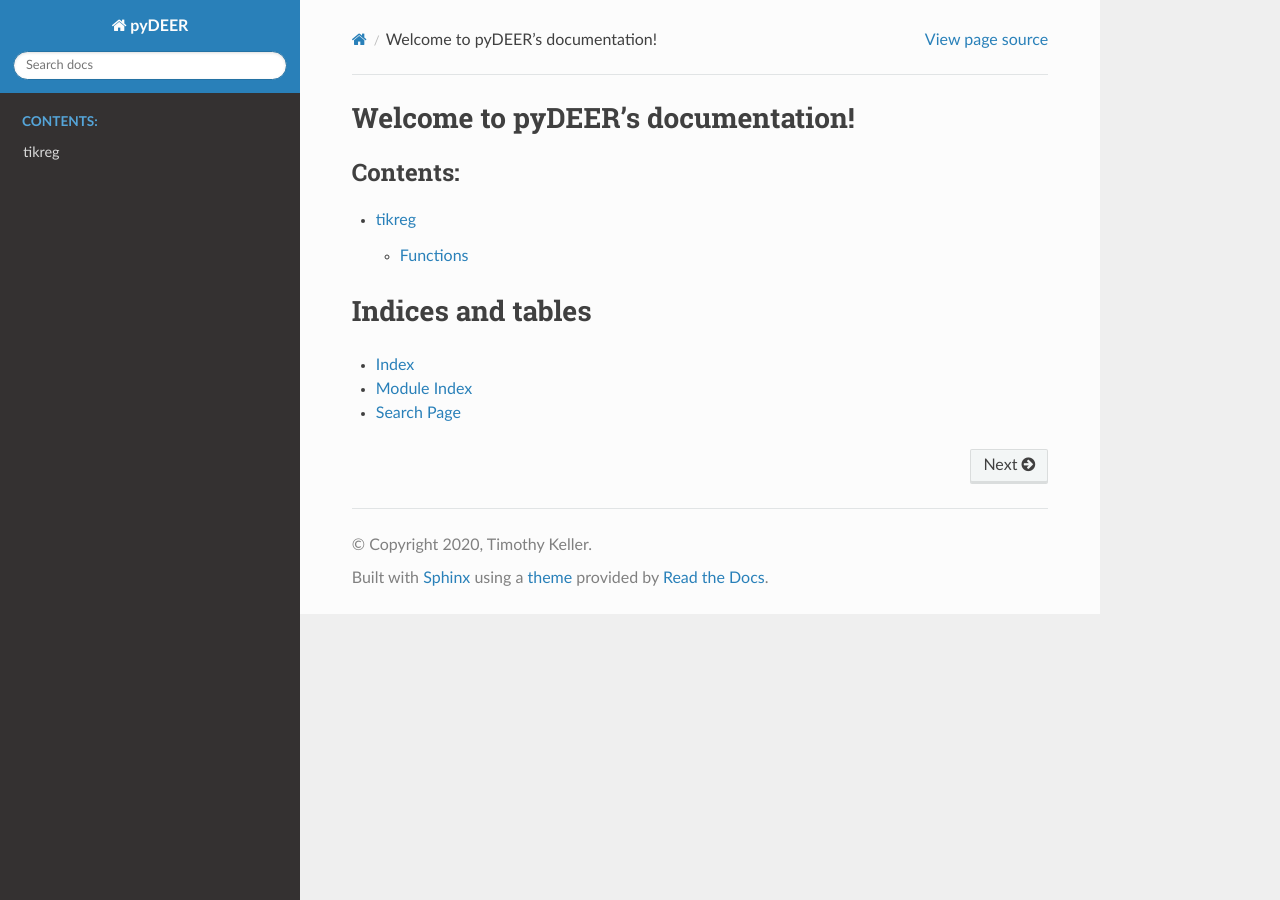
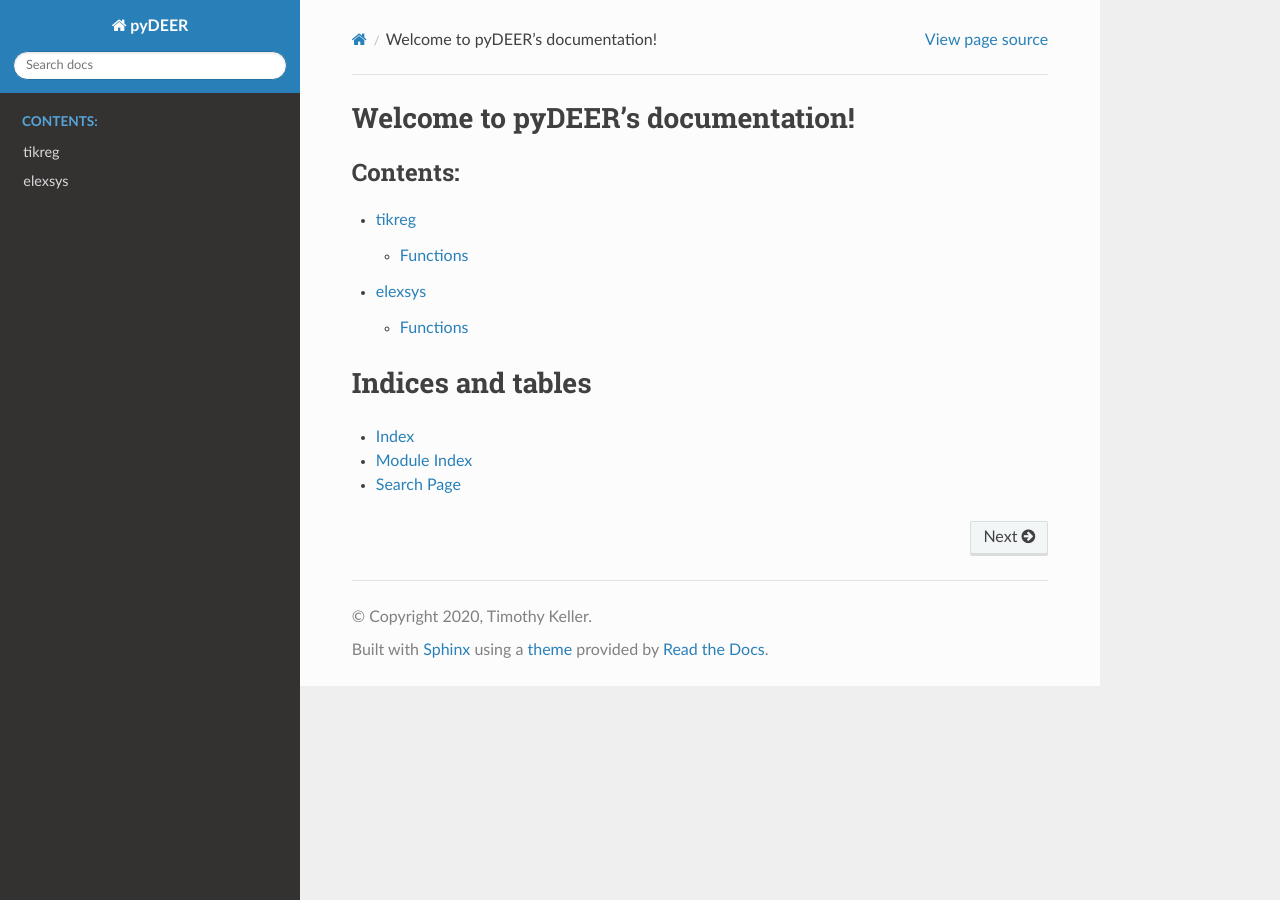
Before and after one commit to tkeller12/pyDEER, a Sphinx documentation site: the page built from docs/source/index.rst, in a window 1280 px wide. Built offline with Sphinx 7.4.7 and the Read the Docs theme 2.0.0, drawn with Linux system fonts in a browser that asks for light colours.

Commit message:
Updated documentation.

```diff
--- /dev/null
+++ b/docs/source/elexsys.rst
@@ -0,0 +1,10 @@
+=======
+elexsys
+=======
+
+
+Functions
+---------
+
+.. automodule:: elexsys
+   :members:
--- a/docs/source/index.rst
+++ b/docs/source/index.rst
@@ -11,6 +11,7 @@ Welcome to pyDEER's documentation!
    :caption: Contents:
 
    tikreg
+   elexsys
 
 
 
```
Also changed, not shown: elexsys.py (+5 -2 lines).
